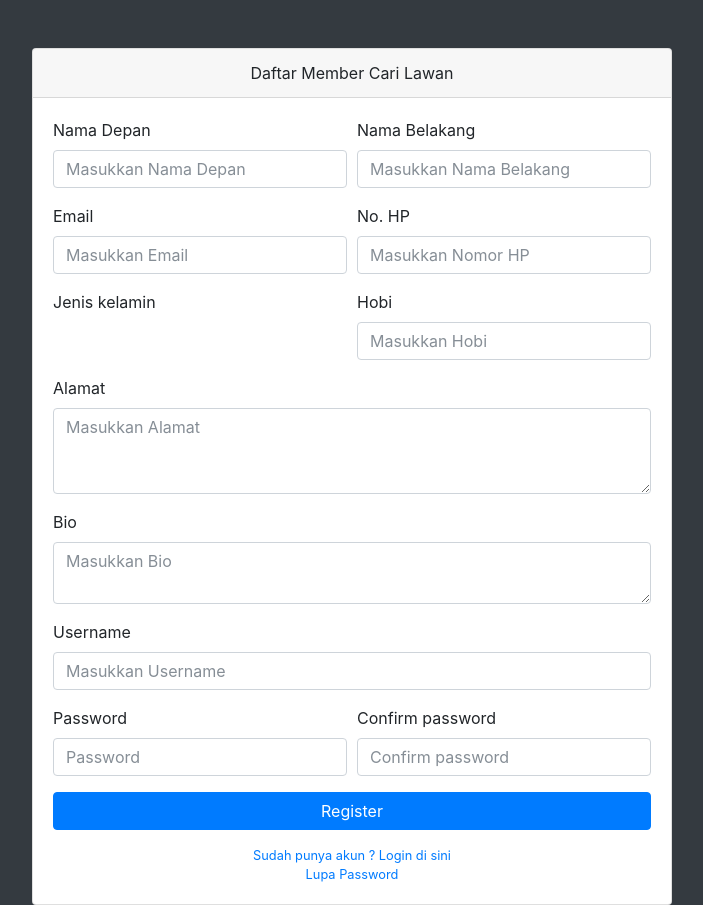
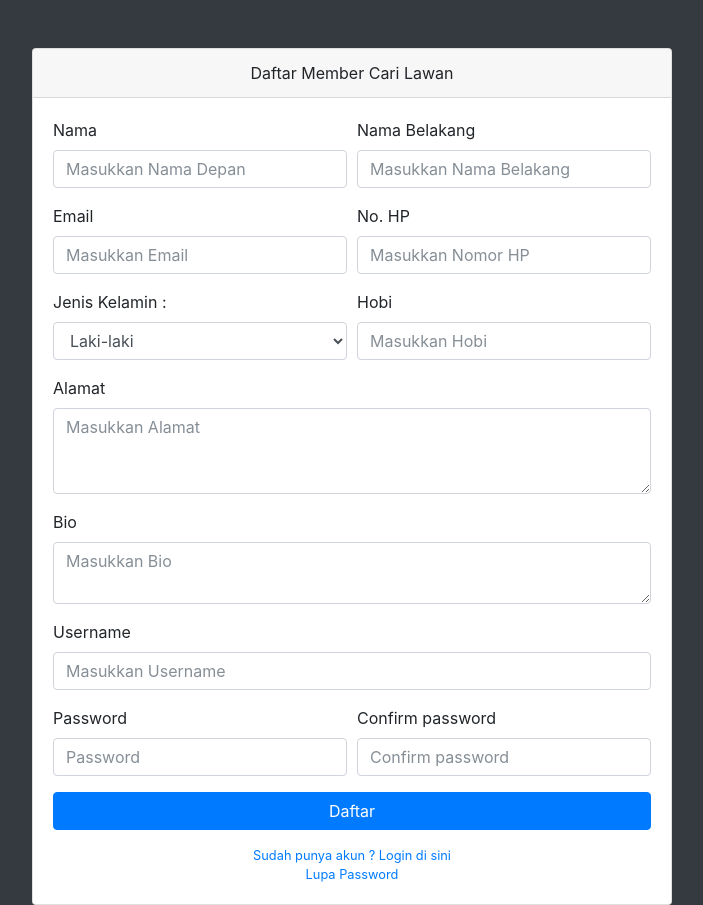
Before and after one commit to CariLawanDevel/CariLawan, a PHP site: page /carilawan/register.php in a window 1280 px wide. Shown: the whole page, without its empty margins (288-991 px from the left). Run offline with PHP 8.4, Linux system fonts and the light colour scheme; some libraries are stand-ins or nearby versions.

Commit message:
bug fixing dan menemukan error di register

```diff
--- a/_eventmain.php
+++ b/_eventmain.php
@@ -30,7 +30,7 @@
                 $lokasi = $c['lokasi'];
                 $nama_pj = $c['nama_member'];
 
-                $jum=mysql_query("SELECT COUNT(id_join) FROM tb_join WHERE id_member=$id_member AND id_event=$id_event");
+                $jum=mysql_query("SELECT COUNT(id_join) FROM tb_join WHERE id_event=$id_event");
                 $j=mysql_fetch_array($jum);
                 $jumlah_peserta_join = $j['COUNT(id_join)'];
             ?>
--- a/_kategori.php
+++ b/_kategori.php
@@ -2,17 +2,17 @@
 <div class="row">
 	<div class="col-sm-4 my-4">
 		<div class="card">
-			<a href="#"><img class="card-img-top" src="images/kg_futsal.jpg" alt="Kategori Futsal"></a>
+			<a href="event.php?id_kategori=1"><img class="card-img-top" src="images/kg_futsal.jpg" alt="Kategori Futsal"></a>
 		</div>
 	</div>
 	<div class="col-sm-4 my-4">
 		<div class="card">
-			<a href="#"><img class="card-img-top" src="images/kg_volly.jpg" alt="Kategori Volly"></a>
+			<a href="event.php?id_kategori=2"><img class="card-img-top" src="images/kg_volly.jpg" alt="Kategori Volly"></a>
 		</div>
 	</div>
 	<div class="col-sm-4 my-4">
 		<div class="card">
-			<a href="#"><img class="card-img-top" src="images/kg_badminton.jpg" alt="Kategori Badminton"></a>
+			<a href="event.php?id_kategori=3"><img class="card-img-top" src="images/kg_badminton.jpg" alt="Kategori Badminton"></a>
 		</div>
 	</div>
 </div>
--- a/_latestevent.php
+++ b/_latestevent.php
@@ -2,7 +2,7 @@
 <div class="row text-center">
 	<?php
 
-	$latest=mysql_query("SELECT * FROM tb_event, tb_kategori WHERE tb_kategori.id_kategori=tb_event.id_kategori ORDER BY id_event LIMIT 2");
+	$latest=mysql_query("SELECT * FROM tb_event, tb_kategori WHERE tb_kategori.id_kategori=tb_event.id_kategori ORDER BY id_event LIMIT 4");
 
 	while($c=mysql_fetch_array($latest)){
 		$id_event = $c['id_event'];
@@ -13,7 +13,7 @@
 		$waktu = $c['waktu'];
 		$lokasi = $c['lokasi'];
 
-		$jum=mysql_query("SELECT COUNT(id_join) FROM tb_join WHERE id_member=$id_member AND id_event=$id_event");
+		$jum=mysql_query("SELECT COUNT(id_join) FROM tb_join WHERE id_event=$id_event");
 		$j=mysql_fetch_array($jum);
 		$jumlah_peserta_join = $j['COUNT(id_join)'];
 	?>
@@ -29,7 +29,7 @@
                 <?php echo $lokasi;?><br/></p>
 			</div>
 			<div class="card-footer">
-				<a class="btn btn-primary" href="#">Gabung Event</a>
+				<a class="btn btn-primary" href="event.php?id_event=<?php echo $id_event;?>">Gabung Event</a>
 			</div>
 		</div>
 	</div>
--- a/event.php
+++ b/event.php
@@ -3,7 +3,9 @@ session_start();
 
 include "_config.php";
 
-$id_member = $_SESSION['id_member'];
+if(isset($_SESSION['id_member'])){
+    $id_member = $_SESSION['id_member'];
+}
 
 ?>
 <!DOCTYPE html>
--- a/index.php
+++ b/index.php
@@ -3,7 +3,9 @@ session_start();
 
 include "_config.php";
 
-$id_member = $_SESSION['id_member'];
+if(isset($_SESSION['id_member'])){
+    $id_member = $_SESSION['id_member'];
+}
 
 ?>
 <!DOCTYPE html>
--- a/register.php
+++ b/register.php
@@ -21,12 +21,12 @@
                     <div class="form-group">
                         <div class="form-row">
                             <div class="col-md-6">
-                                <label for="nama">Nama Depan</label>
-                                <input class="form-control" id="namaDepan" type="text" aria-describedby="nameHelp" placeholder="Masukkan Nama Depan">
+                                <label for="nama">Nama</label>
+                                <input name="nama_depan" class="form-control" id="namaDepan" type="text" aria-describedby="nameHelp" placeholder="Masukkan Nama Depan">
                             </div>
                             <div class="col-md-6">
                                 <label for="exampleInputLastName">Nama Belakang</label>
-                                <input class="form-control" id="namaBelakang" type="text" aria-describedby="nameHelp" placeholder="Masukkan Nama Belakang">
+                                <input name="nama_belakang" class="form-control" id="namaBelakang" type="text" aria-describedby="nameHelp" placeholder="Masukkan Nama Belakang">
                             </div>
                         </div>
                     </div>
@@ -34,51 +34,54 @@
                         <div class="form-row">
                             <div class="col-md-6">
                                 <label for="email">Email</label>
-                                <input class="form-control" id="email" type="text" aria-describedby="nameHelp" placeholder="Masukkan Email">
+                                <input name="email" class="form-control" id="email" type="text" aria-describedby="nameHelp" placeholder="Masukkan Email">
                             </div>
                             <div class="col-md-6">
                                 <label for="noHp">No. HP</label>
-                                <input class="form-control" id="noHp" type="text" aria-describedby="nameHelp" placeholder="Masukkan Nomor HP">
+                                <input name="no_hp" class="form-control" id="noHp" type="phone" aria-describedby="nameHelp" placeholder="Masukkan Nomor HP">
                             </div>
                         </div>
                     </div>
                     <div class="form-group">
                         <div class="form-row">
                             <div class="col-md-6">
-                                <label for="jenisKelamin">Jenis kelamin</label>
-
+                                <label>Jenis Kelamin :</label>
+                                <select name="jenis_kelamin" class="form-control" id="jenis_kelamin" value="">
+                                    <option value="L">Laki-laki</option>
+                                    <option value="P">Perempuan</option>
+                                </select>
                             </div>
                             <div class="col-md-6">
                                 <label for="hobi">Hobi</label>
-                                <input class="form-control" id="hobi" type="text" aria-describedby="nameHelp" placeholder="Masukkan Hobi">
+                                <input name="hobi" class="form-control" id="hobi" type="text" aria-describedby="nameHelp" placeholder="Masukkan Hobi">
                             </div>
                         </div>
                     </div>
                     <div class="form-group">
                         <label for="alamat">Alamat</label>
-                        <textarea class="form-control" id="alamat" type="text" aria-describedby="emailHelp" placeholder="Masukkan Alamat" rows="3"></textarea>
+                        <textarea name="alamat" class="form-control" id="alamat" type="text" aria-describedby="emailHelp" placeholder="Masukkan Alamat" rows="3"></textarea>
                     </div>
                     <div class="form-group">
                         <label for="bio">Bio</label>
-                        <textarea class="form-control" id="bio" type="text" aria-describedby="emailHelp" placeholder="Masukkan Bio" rows="2"></textarea>
+                        <textarea name="bio" class="form-control" id="bio" type="text" aria-describedby="emailHelp" placeholder="Masukkan Bio" rows="2"></textarea>
                     </div>
                     <div class="form-group">
                         <label for="username">Username</label>
-                        <input class="form-control" id="username" type="text" aria-describedby="emailHelp" placeholder="Masukkan Username">
+                        <input name="username" class="form-control" id="username" type="text" aria-describedby="emailHelp" placeholder="Masukkan Username">
                     </div>
                     <div class="form-group">
                         <div class="form-row">
                             <div class="col-md-6">
                                 <label for="exampleInputPassword1">Password</label>
-                                <input class="form-control" id="exampleInputPassword1" type="password" placeholder="Password">
+                                <input name="password_1" class="form-control" id="exampleInputPassword1" type="password" placeholder="Password">
                             </div>
                             <div class="col-md-6">
                                 <label for="exampleConfirmPassword">Confirm password</label>
-                                <input class="form-control" id="exampleConfirmPassword" type="password" placeholder="Confirm password">
+                                <input name="password_2" class="form-control" id="exampleConfirmPassword" type="password" placeholder="Confirm password">
                             </div>
                         </div>
                     </div>
-                    <a class="btn btn-primary btn-block" href="login.php">Register</a>
+                    <button name="register" class="btn btn-primary btn-block">Daftar</button>
                 </form>
                 <div class="text-center">
                     <a class="d-block small mt-3" href="login.php">Sudah punya akun ? Login di sini</a>
@@ -88,6 +91,55 @@
         </div>
     </div>
 
+    <?php
+
+    include('_config.php');
+
+    if(isset($_POST['register'])) {
+        $nama_member=$_POST['nama_depan']." ".$_POST['nama_belakang'];
+        $jenis_kelamin=$_POST['jenis_kelamin'];
+        $alamat=$_POST['alamat'];
+        $no_hp=$_POST['no_hp'];
+        $email=$_POST['email'];
+        $hobi=$_POST['hobi'];
+        $bio=$_POST['bio'];
+        $username=$_POST['username'];
+        if($_POST['password_1']==$_POST['password_2']){
+            $password=$_POST['password_1'];
+        }
+
+        $hasil=mysql_query("INSERT INTO tb_member VALUES ('','$nama_member','$jenis_kelamin','$alamat','$no_hp','$email','$hobi','$bio','')");
+        if($hasil){
+            echo "berhasil get member";
+            $get_id=mysql_query("SELECT id_member FROM tb_member WHERE email='$email'");
+            $c=mysql_fetch_array($get_id);
+            $id_member=$c['id_member'];
+
+            $hasil_user=mysql_query("INSERT INTO tb_user VALUES (,'$username','$password','member','$id_member')");
+            if($hasil_user){
+                header("location:profile.php");
+            }
+        }
+    }
+
+    $username=@$_POST['username'];
+    $password=@$_POST['password'];
+
+    if(isset($_GET['login_attempt'])){
+        $cek = mysql_query("SELECT * FROM tb_user WHERE username='$username' AND password='$password'");
+        if(mysql_num_rows($cek)==1){ //jika berhasil akan bernilai 1
+            $c = mysql_fetch_array($cek);
+            $_SESSION['level']=$c['level'];
+            $_SESSION['id_member']=$c['id_member'];
+
+            header("location:index.php");
+        }
+        else{
+            echo "<script>alert('Username dan Password yang anda masukan belum benar, silahkan login kembali')</script>";
+        }
+    }
+    ?>
+
     <script src="vendor/jquery/jquery.min.js"></script>
     <script src="vendor/bootstrap/js/bootstrap.bundle.min.js"></script>
     <script src="vendor/jquery-easing/jquery.easing.min.js"></script>
```
Also changed, not shown: _detail.php (+17 -6 lines).
